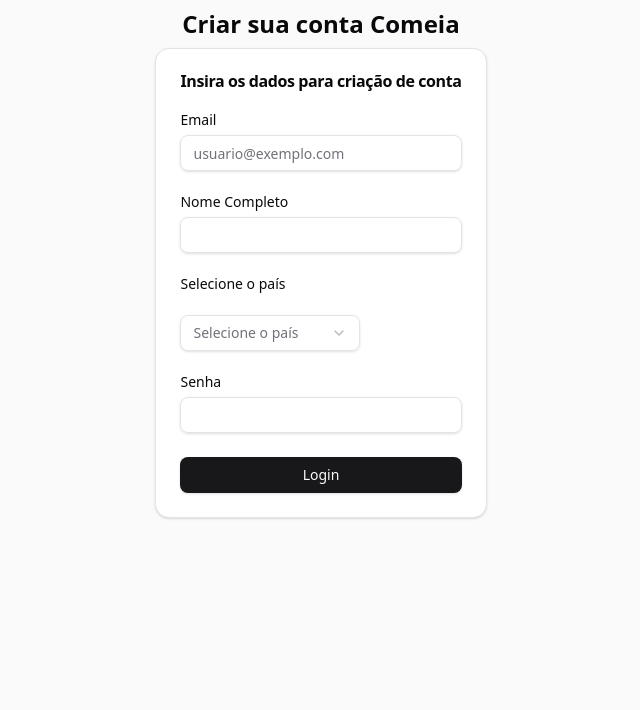
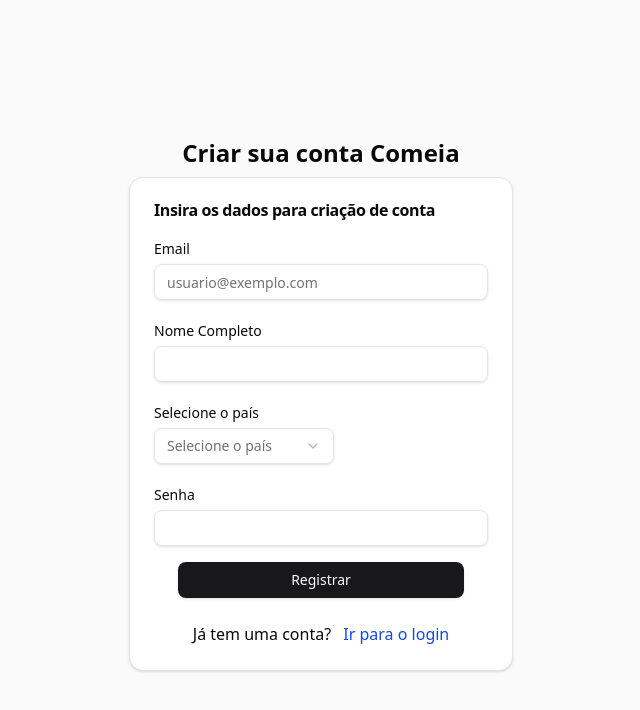
Before and after one commit to Daniel-san8/colmeia-checkout, a Next.js app: page /register in a window 1280 px wide. Shown: the top 710 px of the page, without its empty margins (319-959 px from the left). Built offline with nearby package versions, Linux system fonts and the light colour scheme.

Commit message:
feat: add zod

```diff
--- a/src/app/register/page.tsx
+++ b/src/app/register/page.tsx
@@ -1,9 +1,10 @@
+'use client';
+
 import { Button } from '@/components/ui/button';
 import { Input } from '@/components/ui/input';
 import {
   Card,
   CardContent,
-  CardDescription,
   CardFooter,
   CardHeader,
   CardTitle,
@@ -18,20 +19,52 @@
   SelectTrigger,
   SelectValue,
 } from '@/components/ui/select';
+
+import { useForm } from 'react-hook-form';
+import { zodResolver } from '@hookform/resolvers/zod';
+import * as z from 'zod';
+
+const registerSchema = z.object({
+  email: z.string().email({ message: 'Email inválido' }),
+  name: z.string().min(2, { message: 'Nome muito curto' }),
+  country: z.string().min(1, { message: 'Selecione um país' }),
+  password: z
+    .string()
+    .min(8, { message: 'Senha deve ter no mínimo 8 caracteres' })
+    .regex(/^(?=.*[a-z])(?=.*[A-Z])(?=.*\d)(?=.*[!@#$%^&*]).+$/, {
+      message:
+        'Senha deve conter letra maiúscula, minúscula, número e caractere especial',
+    }),
+});
+
+type RegisterFormData = z.infer<typeof registerSchema>;
+
 export default function Register() {
+  const {
+    register,
+    handleSubmit,
+    formState: { errors },
+    setValue,
+  } = useForm<RegisterFormData>({
+    resolver: zodResolver(registerSchema),
+  });
+
+  const onSubmit = (data: RegisterFormData) => {
+    console.log('Dados do formulário:', data);
+  };
+
   return (
-    <div className="w-full h-screen flex flex-col  items-center bg-zinc-50 font-sans dark:bg-black">
+    <div className="p-4 w-full h-screen flex flex-col justify-center items-center bg-zinc-50 font-sans dark:bg-black">
       <header className="text-2xl py-2 font-bold mx-auto">
         Criar sua conta Comeia
       </header>
 
-      <div>
       <Card className="w-full max-w-sm">
         <CardHeader>
           <CardTitle>Insira os dados para criação de conta</CardTitle>
         </CardHeader>
         <CardContent>
-            <form>
+          <form onSubmit={handleSubmit(onSubmit)}>
             <div className="flex flex-col gap-6">
               <div className="grid gap-2">
                 <Label htmlFor="email">Email</Label>
@@ -39,51 +72,79 @@
                   id="email"
                   type="email"
                   placeholder="usuario@exemplo.com"
-                    required
+                  {...register('email')}
                 />
+                {errors.email && (
+                  <span className="text-red-500 text-sm">
+                    {errors.email.message}
+                  </span>
+                )}
               </div>
 
               <div className="grid gap-2">
-                  <div className="flex items-center">
                 <Label htmlFor="name-completed">Nome Completo</Label>
-                  </div>
-                  <Input id="name-completed" type="text" required />
+                <Input id="name-completed" type="text" {...register('name')} />
+                {errors.name && (
+                  <span className="text-red-500 text-sm">
+                    {errors.name.message}
+                  </span>
+                )}
               </div>
 
+              <div className="grid gap-2">
                 <Label htmlFor="nation">Selecione o país</Label>
-
-                <Select>
+                <Select onValueChange={(value) => setValue('country', value)}>
                   <SelectTrigger className="w-[180px]">
                     <SelectValue placeholder="Selecione o país" />
                   </SelectTrigger>
                   <SelectContent>
                     <SelectGroup>
                       <SelectLabel>Países</SelectLabel>
-                      <SelectItem value="apple">Brasil</SelectItem>
-                      <SelectItem value="banana">Irlanda</SelectItem>
-                      <SelectItem value="blueberry">China</SelectItem>
-                      <SelectItem value="grapes">EUA</SelectItem>
-                      <SelectItem value="pineapple">Paraguai</SelectItem>
+                      <SelectItem value="Brasil">Brasil</SelectItem>
+                      <SelectItem value="Irlanda">Irlanda</SelectItem>
+                      <SelectItem value="China">China</SelectItem>
+                      <SelectItem value="EUA">EUA</SelectItem>
+                      <SelectItem value="Paraguai">Paraguai</SelectItem>
                     </SelectGroup>
                   </SelectContent>
                 </Select>
+                {errors.country && (
+                  <span className="text-red-500 text-sm">
+                    {errors.country.message}
+                  </span>
+                )}
+              </div>
 
               <div className="grid gap-2">
-                  <div className="flex items-center">
                 <Label htmlFor="password">Senha</Label>
-                  </div>
-                  <Input id="password" type="password" required />
+                <Input
+                  id="password"
+                  type="password"
+                  {...register('password')}
+                />
+                {errors.password && (
+                  <span className="text-red-500 text-sm">
+                    {errors.password.message}
+                  </span>
+                )}
               </div>
             </div>
-            </form>
-          </CardContent>
-          <CardFooter className="flex-col gap-2">
+
+            <CardFooter className="flex-col gap-2 mt-4">
               <Button type="submit" className="w-full cursor-pointer">
-              Login
+                Registrar
               </Button>
             </CardFooter>
+          </form>
+
+          <p className="text-center">
+            Já tem uma conta?{' '}
+            <a href="" className="text-blue-700 ml-2">
+              Ir para o login
+            </a>
+          </p>
+        </CardContent>
       </Card>
-      </div>
     </div>
   );
 }
```
Lines whose indentation alone changed are shown as unchanged.
